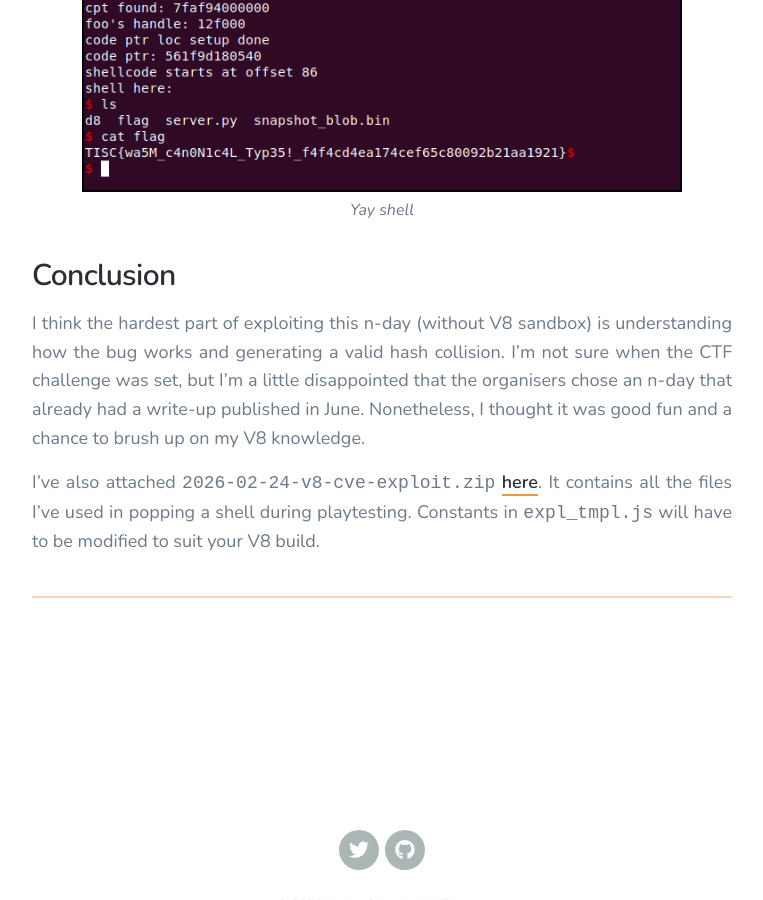
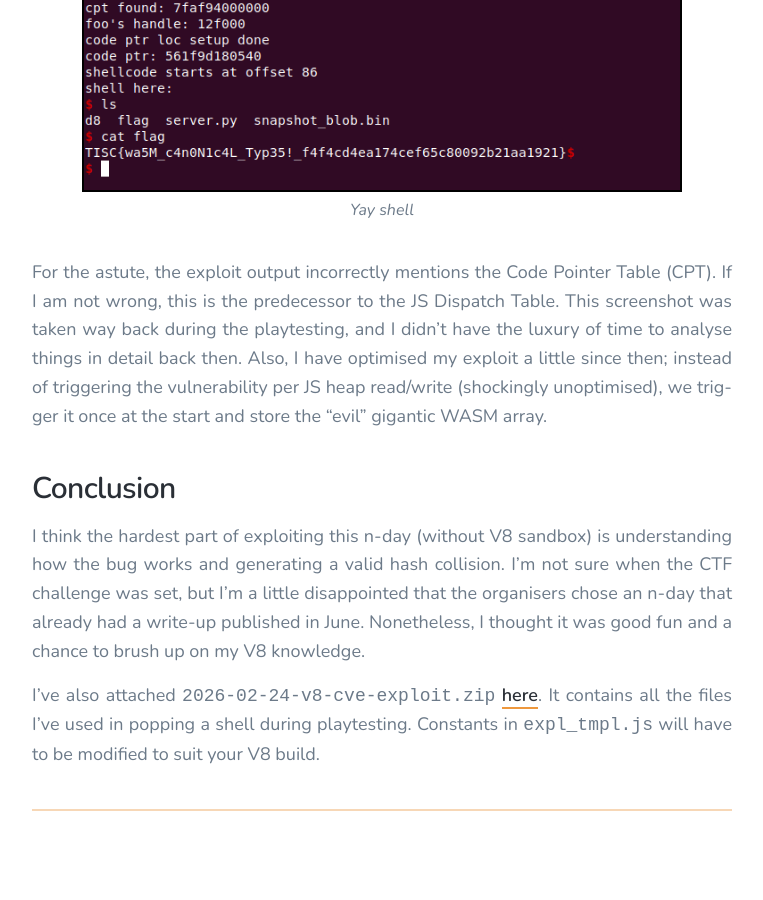
Before and after one commit to YiChenChai/YiChenChai.github.io, a Jekyll site: the page built from _posts/2026-02-24-v8-cve-2025-5959-chall.md, in a window 1280 px wide and 900 px high, scrolled down 14985 px. Shown: the whole window, without its empty margins (258-1021 px from the left). Built offline with Jekyll 4.4.1, drawn with Linux system fonts in a browser that asks for light colours; nearby versions of some CDN libraries; comment, search, counter and statistics services are not loaded.

Commit message:
Add a little part to latest writeup on exploit output

```diff
--- a/_posts/2026-02-24-v8-cve-2025-5959-chall.md
+++ b/_posts/2026-02-24-v8-cve-2025-5959-chall.md
@@ -482,6 +482,8 @@ As it turns out, the first approach wouldn't work because the table is protected
 ![](/images/11/2-shell.png)
 *Yay shell*
 
+For the astute, the exploit output incorrectly mentions the Code Pointer Table (CPT). If I am not wrong, this is the predecessor to the JS Dispatch Table. This screenshot was taken way back during the playtesting, and I didn't have the luxury of time to analyse things in detail back then. Also, I have optimised my exploit a little since then; instead of triggering the vulnerability per JS heap read/write (shockingly unoptimised), we trigger it once at the start and store the "evil" gigantic WASM array.
+
 ## Conclusion
 
 I think the hardest part of exploiting this n-day (without V8 sandbox) is understanding how the bug works and generating a valid hash collision. I'm not sure when the CTF challenge was set, but I'm a little disappointed that the organisers chose an n-day that already had a write-up published in June. Nonetheless, I thought it was good fun and a chance to brush up on my V8 knowledge.
```
